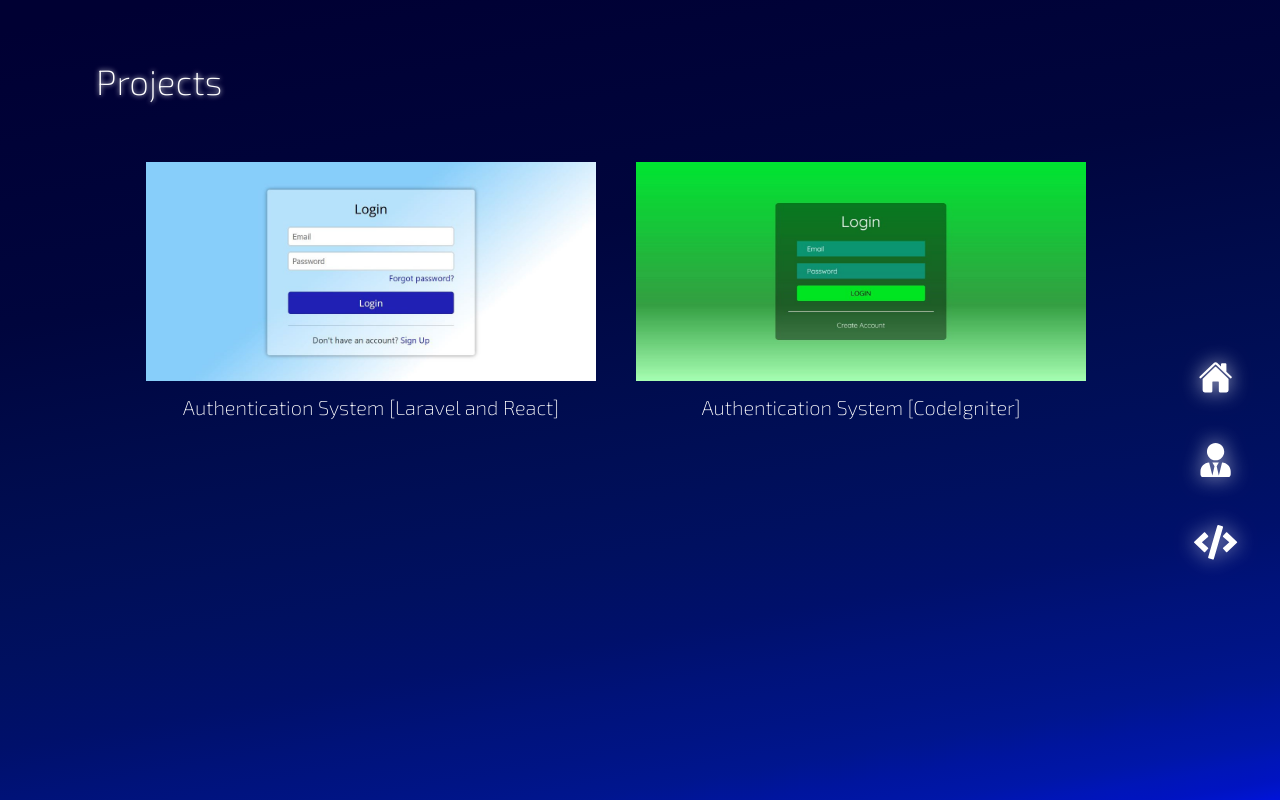
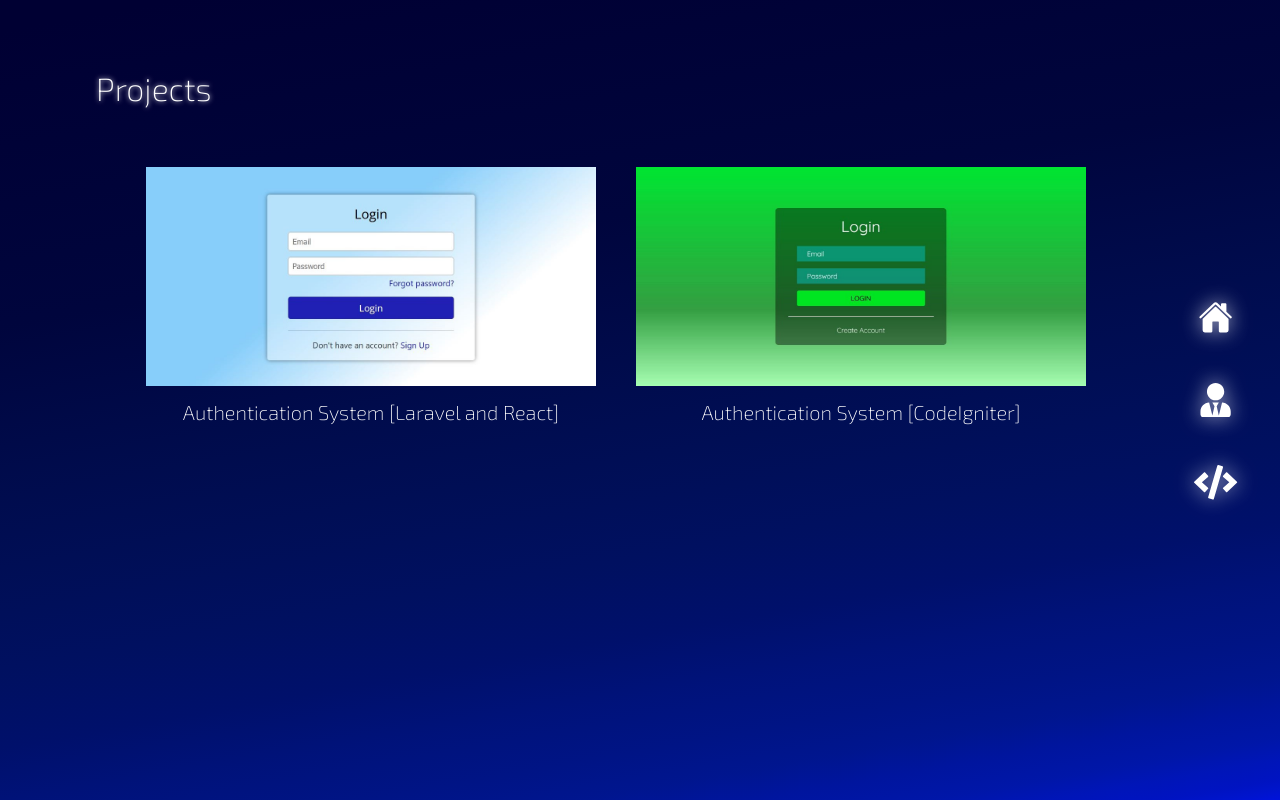
Before and after one commit to ayrtton/portfolio, a React (Create React App) app: page /projects in a window 1280 px wide. Shown: the top 800 px of the page. Built offline with nearby package versions, Linux system fonts and the light colour scheme.

Commit message:
Fix side menu alignment on projects page

```diff
--- a/src/index.css
+++ b/src/index.css
@@ -34,3 +34,8 @@ a {
     color: inherit;
     text-decoration: none;
 }
+
+h1 {
+    text-shadow: 0px 0px 5px white;
+    font-weight: 200;
+}
--- a/src/pages/About.jsx
+++ b/src/pages/About.jsx
@@ -2,7 +2,7 @@ import styles from "./About.module.css"
 
 function About() {
     return (
-        <div className={styles.aboutContent}>
+        <div className={styles.main}>
             <div className={styles.aboutSection}>
                 <h1>About Me</h1>
                 <p id={styles.aboutText}>
--- a/src/pages/About.module.css
+++ b/src/pages/About.module.css
@@ -1,11 +1,6 @@
-.aboutContent {
-    height: 100vh;
+.main {
+    min-height: 100vh;
     padding: 6vh 7.5vw;
-}
-
-h1 {
-    text-shadow: 0px 0px 5px white;
-    font-weight: 200;
 }
 
 #aboutText {
--- a/src/pages/Projects.jsx
+++ b/src/pages/Projects.jsx
@@ -4,7 +4,8 @@ import project02 from "./../images/project02.jpg"
 
 function Projects() {
     return (
-        <div className={styles.projectsContent}>
+        <div className={styles.main}>
+            <div className="projectsSection">
                 <h1>Projects</h1>
                 <span id={styles.constructionMessage}>Under construction...</span>
                 <div className={styles.projectList}>
@@ -18,6 +19,7 @@ function Projects() {
                     </div>
                 </div>
             </div>
+        </div>
     )
 }
 
--- a/src/pages/Projects.module.css
+++ b/src/pages/Projects.module.css
@@ -1,12 +1,20 @@
-h1 {
-    font-size: 35px;
-    text-shadow: 0px 0px 5px white;
-    font-weight: 200;
+.main {
+    min-height: 100vh;
+    padding: 6vh 7.5vw;
+}
+
+.projectsContent {
+    min-height: 100vh;
+    padding: 6vh 7.5vw;
 }
 
 #constructionMessage {
+    display: none;
+}
+
+.projectList {
+    margin: 40px 30px;
     display: block;
-    text-indent: 30px;
 }
 
 .project {
@@ -24,32 +32,14 @@ h1 {
     margin-bottom: 10px;
 }
 
-@media only screen and (min-width: 150px) {
-    .projectsContent {
-        margin: auto 8.2vw;
+@media (max-width: 768px) {
+    #constructionMessage {
+        display: block;
+        text-indent: 30px;
+        font-size: 18px;
     }
 
     .projectList {
         display: none;
     }
-
-    #constructionMessage {
-        font-size: 18px;
-    }
 }
-
-@media only screen and (min-width: 1050px) {
-    .projectsContent {
-        margin: 60px 7.5vw 0px;
-        height: 95vh;
-    }
-
-    .projectList {
-        margin: 40px 30px;
-        display: block;
-    }
-
-    #constructionMessage {
-        display: none;
-    }
-}
```
Lines whose indentation alone changed are shown as unchanged.
